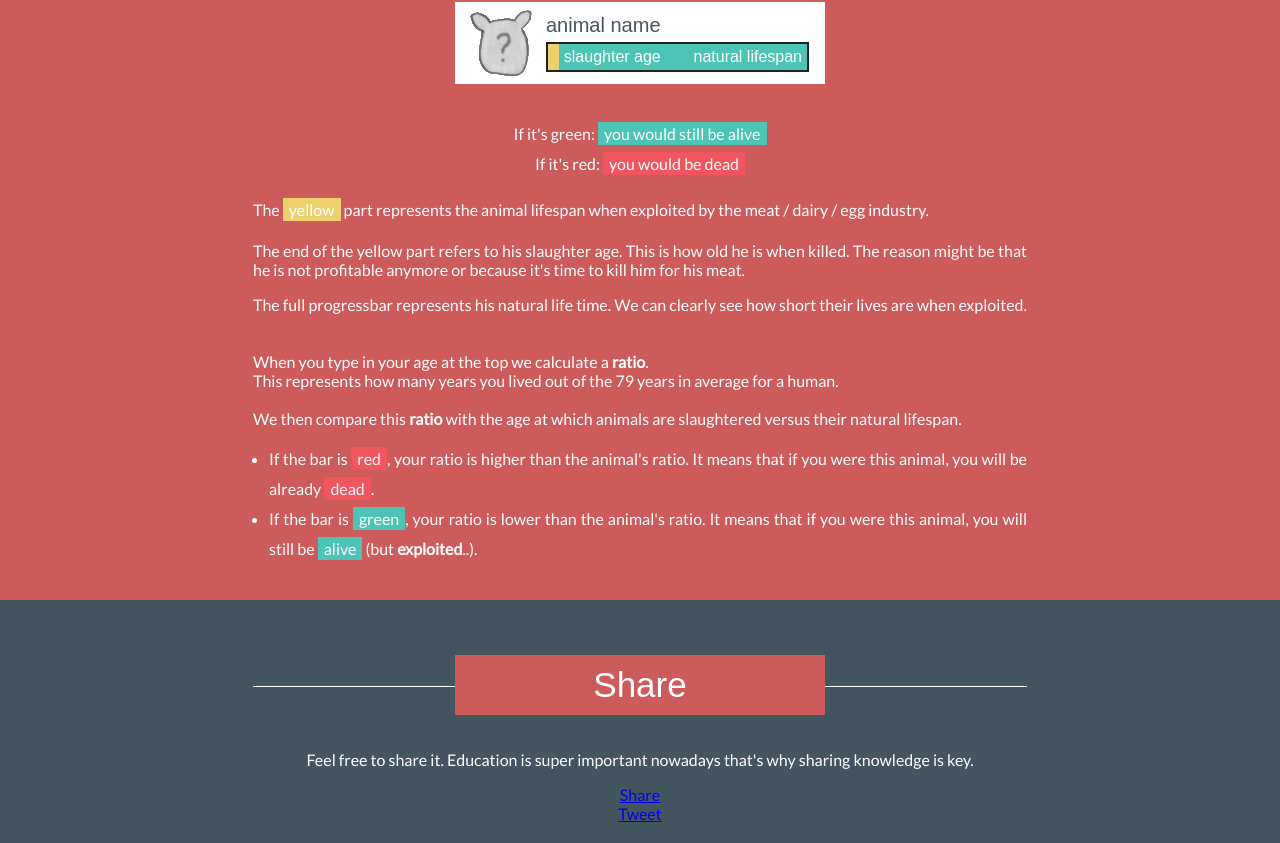
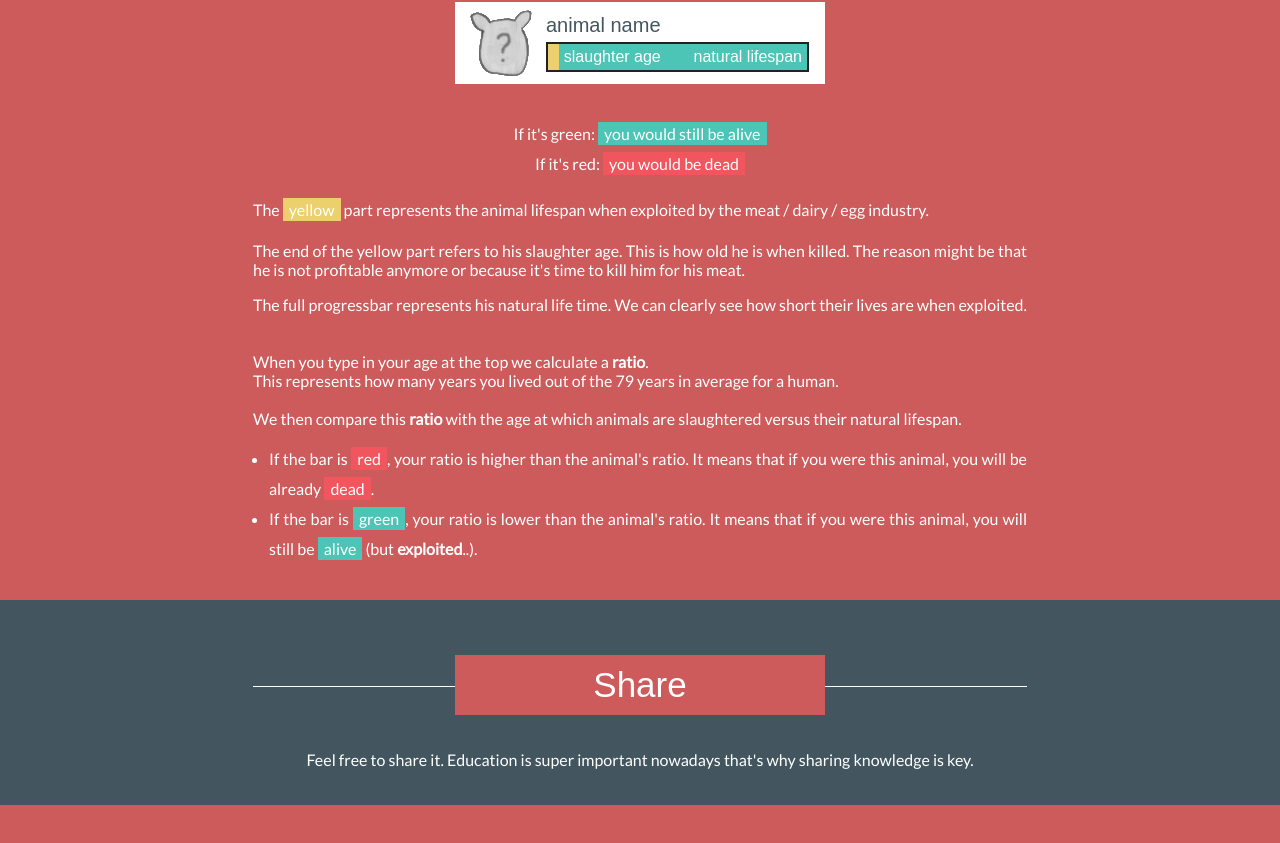
Before and after one commit to luseeds/wysba, a React (Create React App) app: page / in a window 1280 px wide. Shown: the part 1106-1949 px from the top of the page. After the commit the page ends 1911 px from the top, so only its background shows below. Built offline with nearby package versions, Linux system fonts and the light colour scheme; a web font is replaced by a local one.

Commit message:
Remove Facebook and Twitter sharing buttons
No more tracking from these websites, people are able / know how to share easily if they want.

```diff
--- a/src/components/share/Share.js
+++ b/src/components/share/Share.js
@@ -6,8 +6,6 @@ import './Share.css'
 const Share = () => (
   <Section title="Share" reverse className="result-share">
     <p>Feel free to share it. Education is super important nowadays that's why sharing knowledge is key.</p>
-    <div className="fb-share-button" data-href="https://wysba.luseeds.com" data-layout="button" data-size="large" data-mobile-iframe="true"><a target="_blank" rel="noopener noreferrer" href="https://www.facebook.com/sharer/sharer.php?u=https%3A%2F%2Fwysba.luseeds.com%2F&amp;src=sdkpreparse" className="fb-xfbml-parse-ignore">Share</a></div>
-    <a href="https://twitter.com/share?ref_src=twsrc%5Etfw" className="twitter-share-button" data-size="large" data-text="Farmed animals are killed at a very young age, if you were one, would you still be alive? Find the answer:" data-url="https://wysba.luseeds.com" data-via="luseeds" data-hashtags="wysba" data-dnt="true" data-show-count="false">Tweet</a>
   </Section>
 )
 
```
